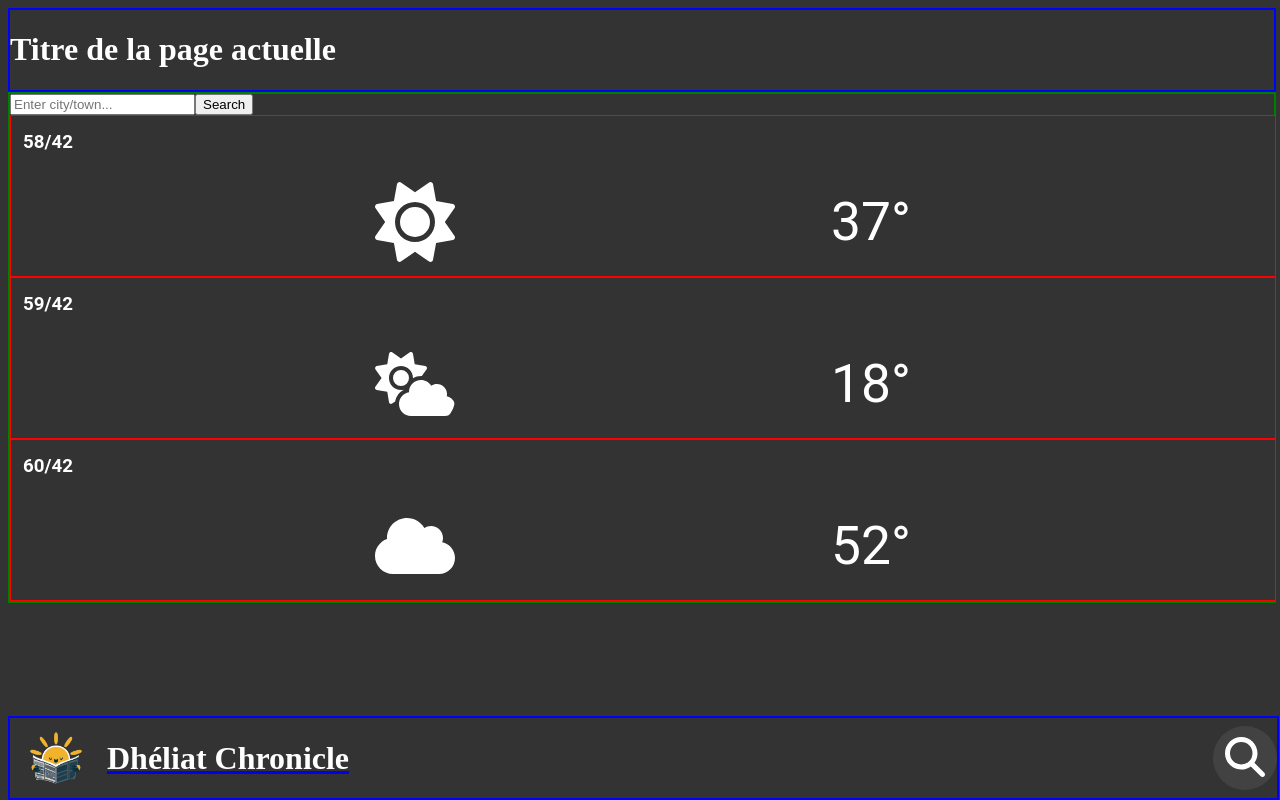
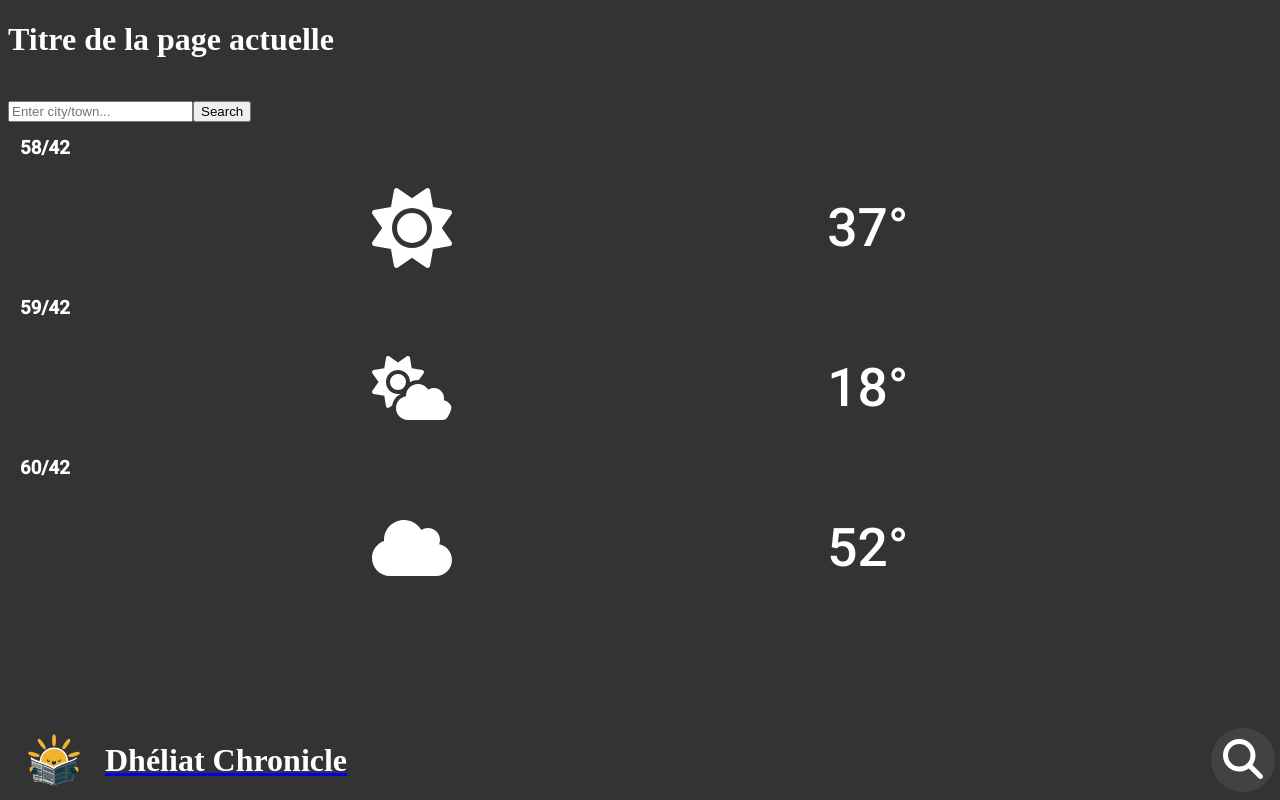
Before and after one commit to WildCodeSchool/2023-09-JS-Lyon-P2-GROUP-API-Way, a React (Vite) app in the folder frontend/: page /accueil in a window 1280 px wide. Built offline with nearby package versions, Linux system fonts and the light colour scheme; no server answers.

Commit message:
suppression des bordures

```diff
--- a/frontend/src/App.css
+++ b/frontend/src/App.css
@@ -1,17 +1,15 @@
+@import url("https://fonts.googleapis.com/css2?family=Roboto:wght@300;500&display=swap");
 header {
-  border: 2px solid blue;
   width: 100%;
   height: 10vh;
 }
 
 main {
-  border: 2px solid green;
   width: 100%;
   min-height: calc(100% - 20vh);
 }
 
 footer {
-  border: 2px solid blue;
   width: 100%;
   height: 10vh;
 }
--- a/frontend/src/App.scss
+++ b/frontend/src/App.scss
@@ -3,19 +3,16 @@
 @import url("https://fonts.googleapis.com/css2?family=Roboto:wght@300;500&display=swap");
 
 header {
-  border: 2px solid blue;
   width: 100%;
   height: $height-main-footer;
 }
 
 main {
-  border: 2px solid green;
   width: 100%;
   min-height: $height-main;
 }
 
 footer {
-  border: 2px solid blue;
   width: 100%;
   height: $height-main-footer;
 }
--- a/frontend/src/components/Cards/card.css
+++ b/frontend/src/components/Cards/card.css
@@ -1,5 +1,4 @@
 .card {
-  border: 1px solid red;
   width: 100%;
   color: white;
   font-family: "Roboto", sans-serif;
--- a/frontend/src/components/Cards/card.scss
+++ b/frontend/src/components/Cards/card.scss
@@ -67,7 +67,6 @@
 }
 
 .card {
-  border: 1px solid red;
   width: 100%;
   color: white;
   font-family: "Roboto", sans-serif;
```
